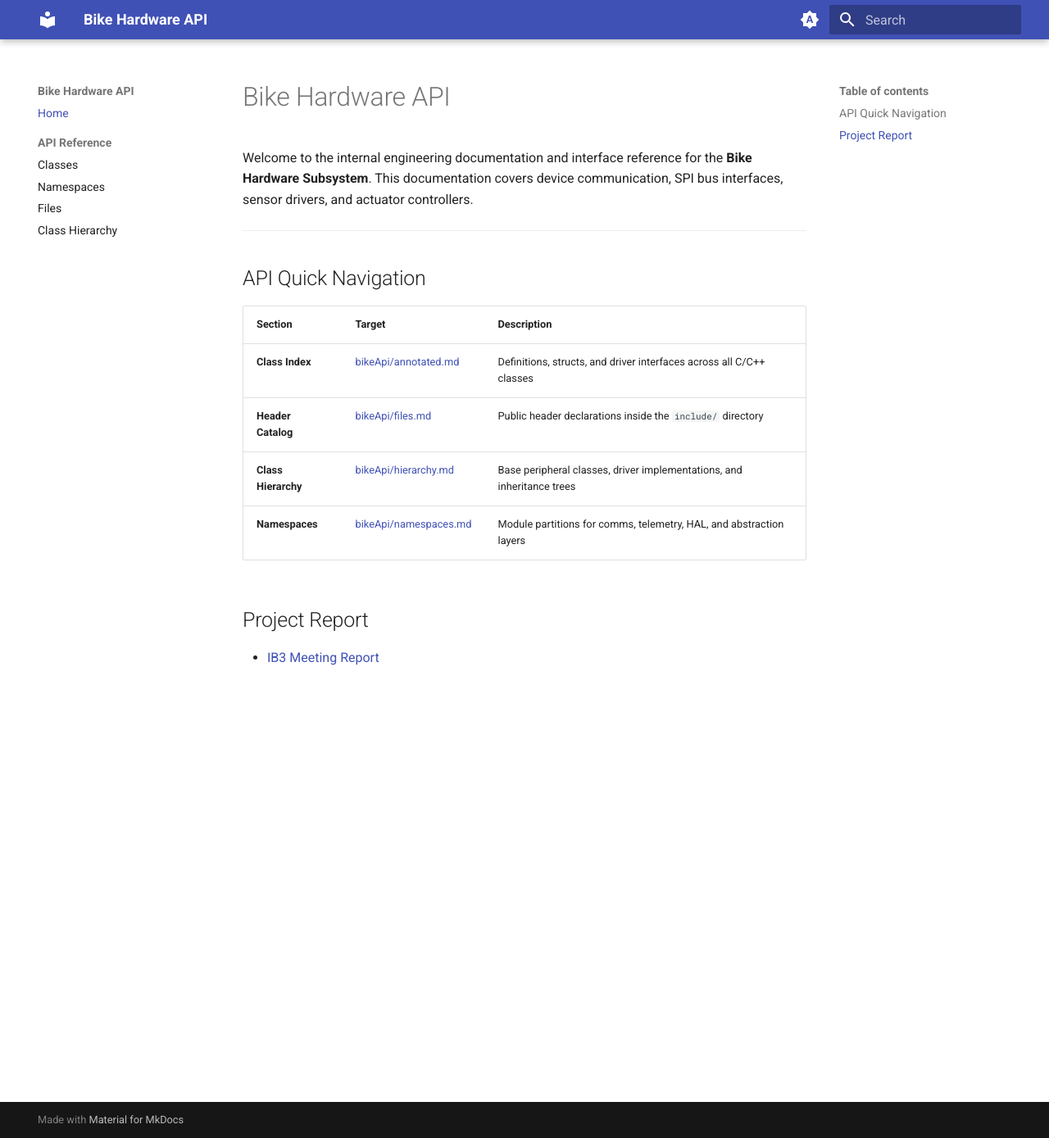
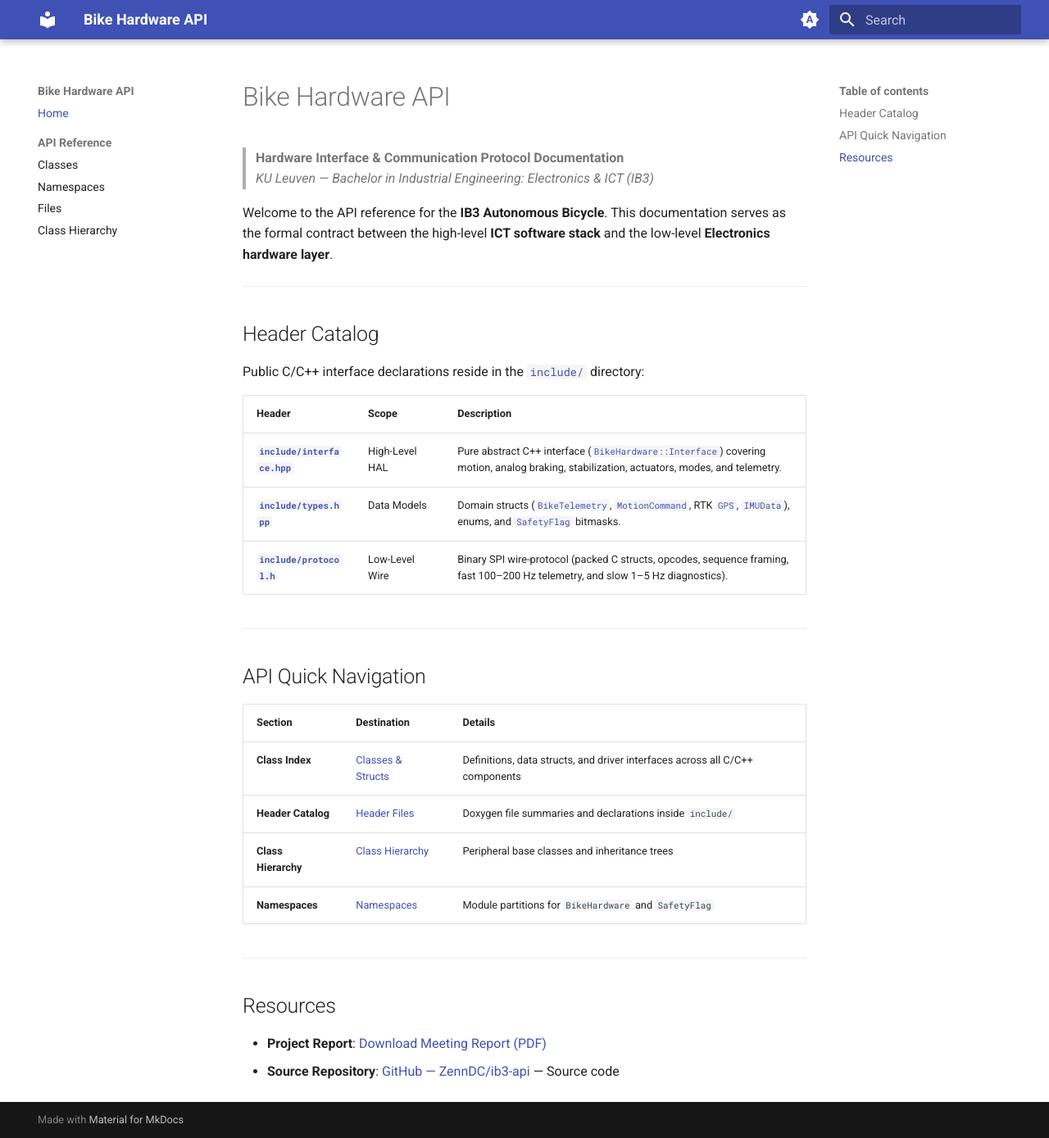
Before and after one commit to ZennDC/ib3-api, an MkDocs documentation site: the page built from docs/index.md, in a window 1280 px wide and 1389 px high. Shown: the whole window at 82% size. Built offline with MkDocs 1.6.1 and Material for MkDocs 9.7.7, drawn with Linux system fonts in a browser that asks for light colours.

Commit message:
api v2 - based on updated report

```diff
--- a/docs/index.md
+++ b/docs/index.md
@@ -1,18 +1,36 @@
 # Bike Hardware API
 
-Welcome to the internal engineering documentation and interface reference for the **Bike Hardware Subsystem**. This documentation covers device communication, SPI bus interfaces, sensor drivers, and actuator controllers.
+> **Hardware Interface & Communication Protocol Documentation**
+> _KU Leuven — Bachelor in Industrial Engineering: Electronics & ICT (IB3)_
+
+Welcome to the API reference for the **IB3 Autonomous Bicycle**. This documentation serves as the formal contract between the high-level **ICT software stack** and the low-level **Electronics hardware layer**.
+
+---
+
+## Header Catalog
+
+Public C/C++ interface declarations reside in the [`include/`](https://github.com/ZennDC/ib3-api/tree/master/include) directory:
+
+| Header                                                   | Scope          | Description                                                                                                                                                                                                                                                                                                                                              |
+| :------------------------------------------------------- | :------------- | :------------------------------------------------------------------------------------------------------------------------------------------------------------------------------------------------------------------------------------------------------------------------------------------------------------------------------------------------------- |
+| **[`include/interface.hpp`](bikeApi/interface_8hpp.md)** | High-Level HAL | Pure abstract C++ interface ([`BikeHardware::Interface`](bikeApi/classBikeHardware_1_1Interface.md)) covering motion, analog braking, stabilization, actuators, modes, and telemetry.                                                                                                                                                                    |
+| **[`include/types.hpp`](bikeApi/types_8hpp.md)**         | Data Models    | Domain structs ([`BikeTelemetry`](bikeApi/structBikeHardware_1_1BikeTelemetry.md), [`MotionCommand`](bikeApi/structBikeHardware_1_1MotionCommand.md), RTK [`GPS`](bikeApi/structBikeHardware_1_1GPSData.md), [`IMUData`](bikeApi/structBikeHardware_1_1IMUData.md)), enums, and [`SafetyFlag`](bikeApi/namespaceBikeHardware_1_1SafetyFlag.md) bitmasks. |
+| **[`include/protocol.h`](bikeApi/protocol_8h.md)**       | Low-Level Wire | Binary SPI wire-protocol (packed C structs, opcodes, sequence framing, fast 100–200 Hz telemetry, and slow 1–5 Hz diagnostics).                                                                                                                                                                                                                          |
 
 ---
 
 ## API Quick Navigation
 
-| Section             | Target                                         | Description                                                            |
-| :------------------ | :--------------------------------------------- | :--------------------------------------------------------------------- |
-| **Class Index**     | [bikeApi/annotated.md](bikeApi/annotated.md)   | Definitions, structs, and driver interfaces across all C/C++ classes   |
-| **Header Catalog**  | [bikeApi/files.md](bikeApi/files.md)           | Public header declarations inside the `include/` directory             |
-| **Class Hierarchy** | [bikeApi/hierarchy.md](bikeApi/hierarchy.md)   | Base peripheral classes, driver implementations, and inheritance trees |
-| **Namespaces**      | [bikeApi/namespaces.md](bikeApi/namespaces.md) | Module partitions for comms, telemetry, HAL, and abstraction layers    |
+| Section             | Destination                               | Details                                                                      |
+| :------------------ | :---------------------------------------- | :--------------------------------------------------------------------------- |
+| **Class Index**     | [Classes & Structs](bikeApi/annotated.md) | Definitions, data structs, and driver interfaces across all C/C++ components |
+| **Header Catalog**  | [Header Files](bikeApi/files.md)          | Doxygen file summaries and declarations inside `include/`                    |
+| **Class Hierarchy** | [Class Hierarchy](bikeApi/hierarchy.md)   | Peripheral base classes and inheritance trees                                |
+| **Namespaces**      | [Namespaces](bikeApi/namespaces.md)       | Module partitions for `BikeHardware` and `SafetyFlag`                        |
 
-## Project Report
+---
 
-- [IB3 Meeting Report](assets/Report%20Vergadering%20IB3%20project.pdf)
+## Resources
+
+- **Project Report**: [Download Meeting Report (PDF)](assets/Report%20Vergadering%20IB3%20project.pdf)
+- **Source Repository**: [GitHub — ZennDC/ib3-api](https://github.com/ZennDC/ib3-api) — Source code
```
Also changed, not shown: 5 other files.
